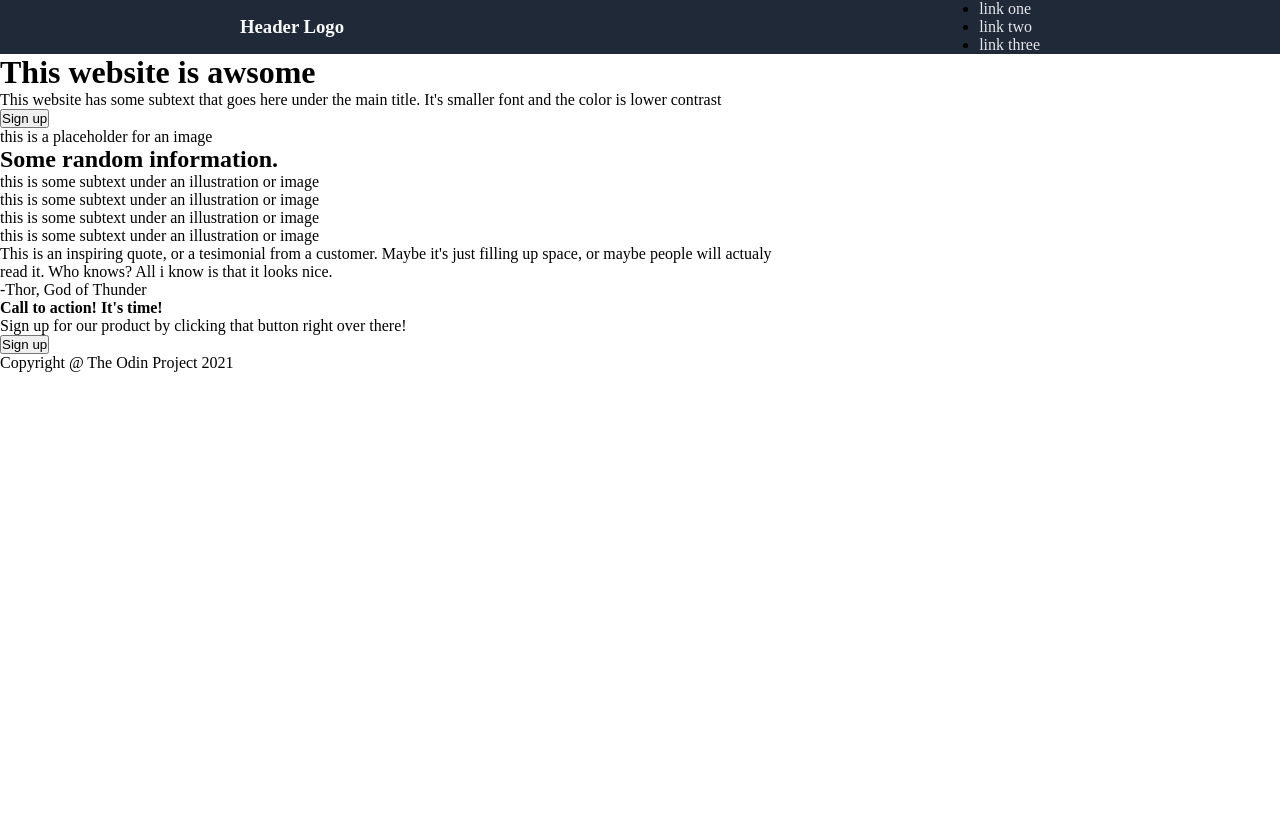
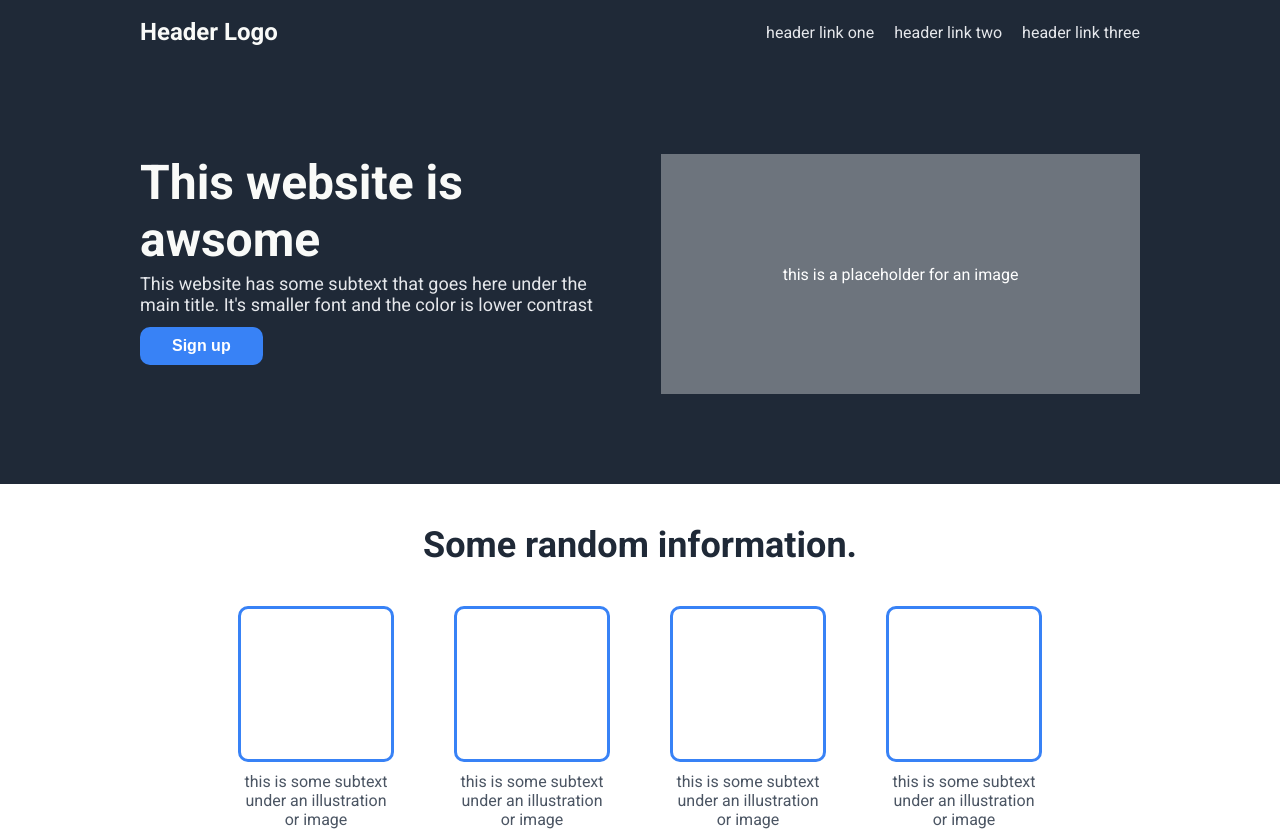
Before and after one commit to smandoki/landing-page, a plain HTML site: page index.html in a window 1280 px wide. Shown: the top 832 px of the page. Before the commit the page ends 800 px from the top, so only its background shows below. Drawn offline with Linux system fonts and the light colour scheme.

Commit message:
Completed CSS
Full landing page has been completed with the CSS

```diff
--- a/index.html
+++ b/index.html
@@ -12,9 +12,9 @@
         <div class="content">
             <h3>Header Logo</h3>
             <ul>
-                <li><a href="#">link one</a></li>
-                <li><a href="#">link two</a></li>
-                <li><a href="#">link three</a></li>
+                <li><a href="#">header link one</a></li>
+                <li><a href="#">header link two</a></li>
+                <li><a href="#">header link three</a></li>
             </ul>
         </div>
     </header>
@@ -65,7 +65,7 @@
         </div>
     </div>
 
-    <div class="sign-up-section">
+    <div id="sign-up-section">
         <div class="content">
             <div id="sign-up-text">
                 <h4>Call to action! It's time!</h4>
--- a/style.css
+++ b/style.css
@@ -1,3 +1,5 @@
+@import url('https://fonts.googleapis.com/css2?family=Roboto:ital,wght@0,400;0,700;1,300&display=swap');
+
 :root {
     --dark-background-color: #1F2937;
     --hero-text-color: #E5E7EB;
@@ -15,8 +17,12 @@
     padding: 0;
 }
 
+body {
+    font-family: 'Roboto', Arial, sans-serif, 'Times New Roman', Times, serif;
+}
+
 .content {
-    width: 800px;
+    width: 1000px;
 }
 
 /* HEADER STYLING */
@@ -25,6 +31,7 @@ header {
     background-color: var(--dark-background-color);
     display: flex;
     justify-content: center;
+    padding: 18px 0;
 }
 
 header .content {
@@ -35,9 +42,171 @@ header .content {
 
 header h3 {
     color: var(--header-logo-color);
+    font-size: 24px;
+    font-weight: bold;
 }
 
 header a {
     text-decoration: none;
     color: var(--header-link-color);
 }
+
+ul {
+    list-style: none;
+    display: flex;
+    gap: 20px;
+}
+
+/* HERO STYLING */
+
+#hero-section {
+    background-color: var(--dark-background-color);
+    display: flex;
+    justify-content: center;
+    padding: 90px 0;
+}
+
+#hero-section .content {
+    display: flex;
+    gap: 40px;
+}
+
+#hero-left h1 {
+    color: var(--hero-heading-color);
+    font-size: 48px;
+}
+
+#hero-left p {
+    color: var(--hero-text-color);
+    font-size: 18px;
+    margin: 5px 0;
+    margin-bottom: 12px;
+}
+
+#placeholder-image {
+    display: flex;
+    justify-content: center;
+    align-items: center;
+    width: 900px;
+    height: 240px;
+    color: white;
+    background-color: #6d747d;
+}
+
+button {
+    background-color: var(--button-color);
+    padding: 10px 32px;
+    border: none;
+    border-radius: 10px;
+    color: white;
+    font-weight: bold;
+    font-size: 16px;
+}
+
+/* INFORMATION SECTION STYLING */
+
+#information-section {
+    padding-top: 40px;
+    padding-bottom: 100px;
+    display: flex;
+    justify-content: center;
+}
+
+#information-section .content {
+    display: flex;
+    flex-direction: column;
+    justify-content: center;
+    align-items: center;
+}
+
+#information-section h2 {
+    font-size: 36px;
+    color: var(--information-heading-color);
+    margin-bottom: 40px;
+}
+
+#information-cards {
+    display: flex;
+}
+
+.card {
+    margin: 0 30px;
+    display: flex;
+    flex-direction: column;
+    align-items: center;
+}
+
+.rounded-box {
+    border: solid;
+    border-color: var(--button-color);
+    border-radius: 10px;
+    height: 150px;
+    width: 150px;
+    margin-bottom: 10px;
+}
+
+.card p {
+    text-align: center;
+    color: #4b5563;
+    width: 150px;
+}
+
+/* QUOTE SECTION STYLING */
+
+#quote-section {
+    background-color: var(--quote-section-background-color);
+    padding: 80px 0;
+    display: flex;
+    justify-content: center;
+    color: var(--quote-text-color);
+}
+
+#quote-section .content {
+    width: 800px;
+}
+
+#quote {
+    font-size: 36px;
+    font-style: italic;
+    font-weight: lighter;
+}
+
+#quote-author {
+    text-align: right;
+    font-size: 24px;
+    font-weight: bold;
+}
+
+#sign-up-section {
+    display: flex;
+    justify-content: center;
+    padding: 80px 0;
+    color: white;
+}
+
+#sign-up-section .content {
+    display: flex;
+    justify-content: space-between;
+    background-color: var(--button-color);
+    padding: 60px;
+    border-radius: 10px;
+}
+
+#sign-up-section button {
+    border: solid;
+    border-color: white;
+}
+
+#sign-up-section h4 {
+    font-size: 24px;
+}
+
+/* FOOTER STYLING */
+
+footer {
+    color: white;
+    background-color: var(--dark-background-color);
+    padding: 40px;
+    display: flex;
+    justify-content: center;
+}
```
